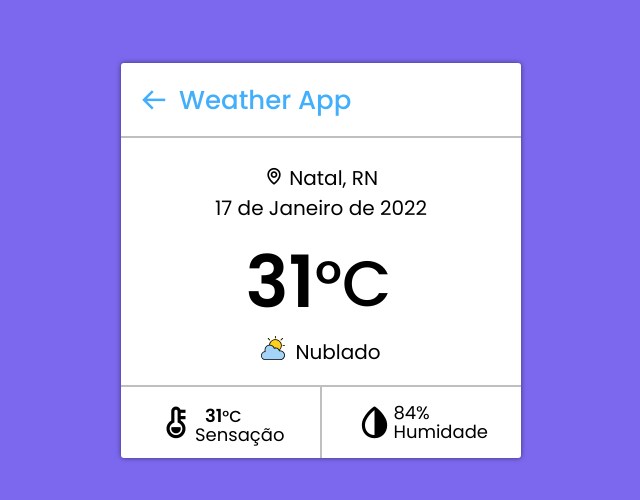
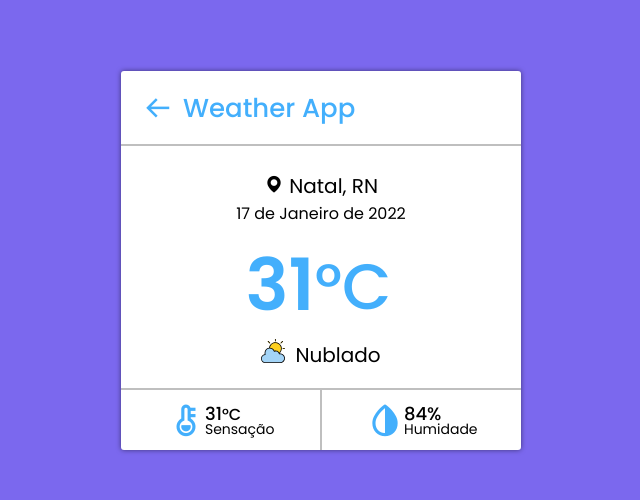
Before and after one commit to davihonorato/weather-app, a plain HTML site: page index.html in a window 1280 px wide. Shown: the part 140-640 px from the top of the page, without its empty margins (319-959 px from the left). Drawn offline with nearby package versions, Linux system fonts and the light colour scheme.

Commit message:
finalizando estrutura html da página

```diff
--- a/index.html
+++ b/index.html
@@ -9,7 +9,7 @@
     <link rel="stylesheet" href="style.css">
 </head>
 <body>
-    <div class="container">
+    <div class="container active">
         <header><i class='bx bx-arrow-back'></i>Weather App</header>
         <section class="input-box">
             <p class="info-text">Por favor, insira uma Cidade válida.</p>
@@ -19,7 +19,7 @@
         </section>
         <section class="weather-box">
             <div class="location">
-                <i class="bx bx-map"></i>
+                <i class="bx bxs-map"></i>
                 <span>Natal, RN</span>
             </div>
             <div class="date">17 de Janeiro de 2022</div>
--- a/style.css
+++ b/style.css
@@ -33,16 +33,25 @@ body {
 }
 
 .container header i {
-    font-size: 30px;
+    font-size: 0px;
     margin-right: 10px;
 }
 
+.container.active header i{
+    font-size: 30px;
+    margin-left: 4px;
+}
+
 .container .input-box {
-    display: none;
+    display: flex;
     flex-direction: column;
     justify-content: center;
     align-items: center;
     padding: 25px;
+}
+
+.container.active .input-box {
+    display: none;
 }
 
 .container .input-box .info-text {
@@ -107,7 +116,7 @@ body {
 }
 
 .container .weather-box {
-    display: flex;
+    display: none;
     flex-direction: column;
     align-items: center;
     justify-content: center;
@@ -115,11 +124,20 @@ body {
     font-size: 20px;
 }
 
+.container.active .weather-box {
+    display: flex;
+}
+
+.container .weather-box .date {
+    font-size: 16px;
+}
+
 .container .weather-box .temp {
     display: flex;
     font-size: 72px;
     font-weight: 500;
     padding: 5px 10px 0px;
+    color: #43affc;
 }
 
 .container .weather-box .temp .num {
@@ -166,10 +184,17 @@ body {
 
 .container .weather-box .bottom-details .column i {
     font-size: 38px;
+    color: #43affc;
+}
+
+.container .weather-box .bottom-details .column .details .temp {
+    padding: 0px;
+    color: #000000;
 }
 
 .container .weather-box .bottom-details .column .details .num {
     font-size: 18px;
+    font-weight: 500;
 }
 
 .container .weather-box .bottom-details .column .details .deg {
@@ -179,6 +204,7 @@ body {
 
 .container .weather-box .bottom-details .column .details span {
     display: block;
+    font-size: 14px;
     margin: -8px 0px 0px 0px;
 }
 
```
